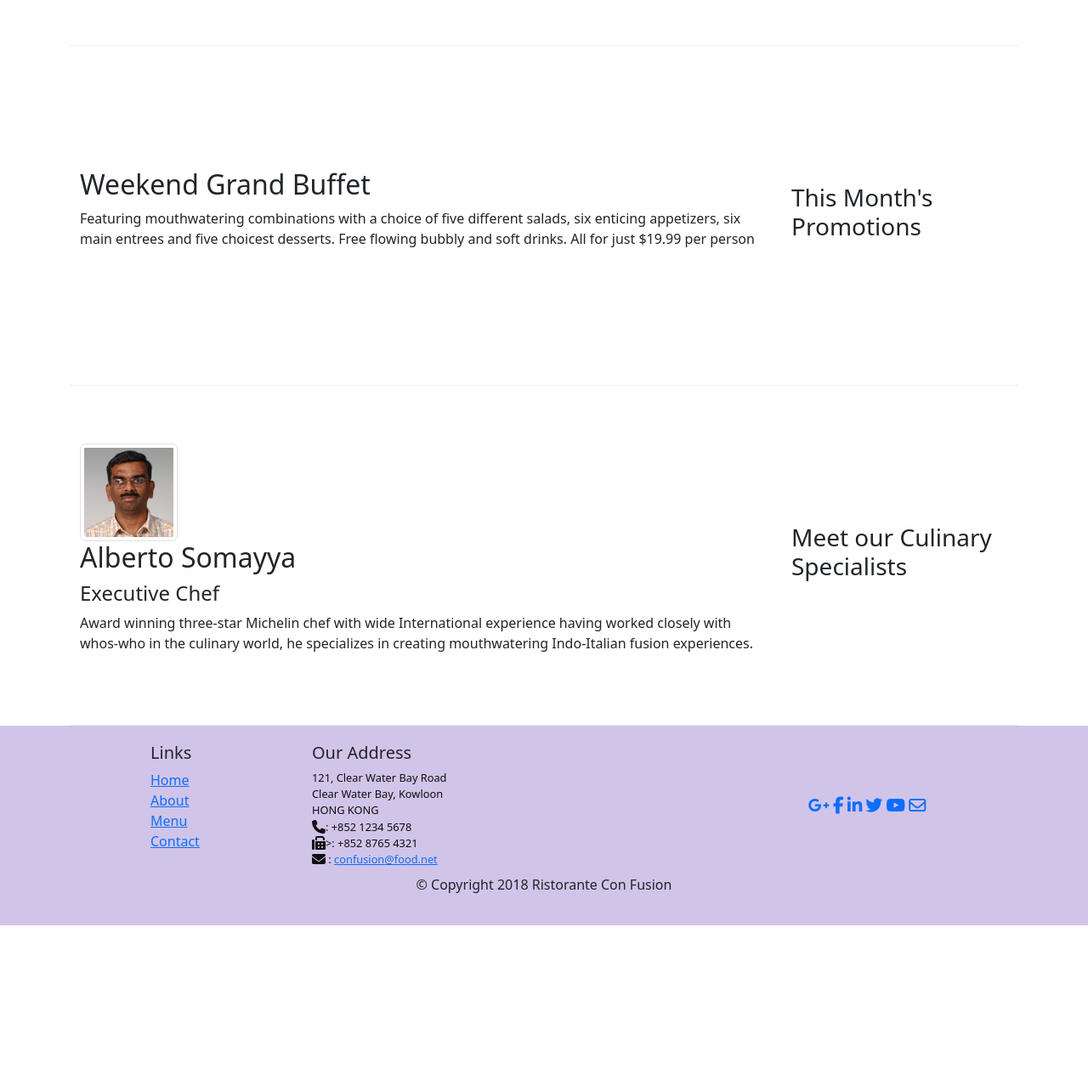
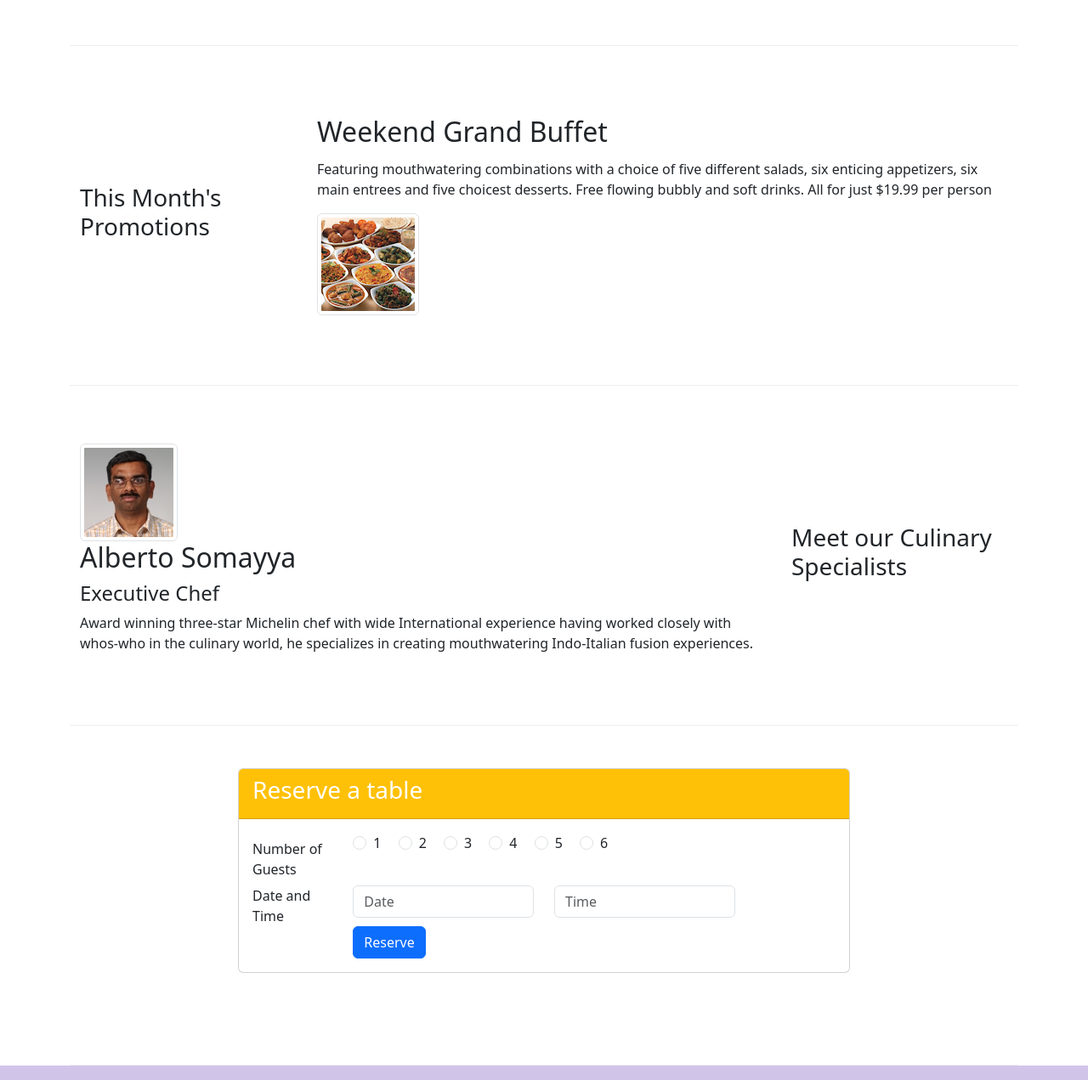
Before and after one commit to irtizahussain221/conFusion-Bootstrap-Coursera, a plain HTML site: page index.html in a window 1280 px wide. Shown: the part 680-1951 px from the top of the page at 85% size. Before the commit the page ends 1769 px from the top, so only its background shows below. Drawn offline with nearby package versions, Linux system fonts and the light colour scheme.

Commit message:
Assignment 2 added

```diff
--- a/index.html
+++ b/index.html
@@ -79,8 +79,17 @@
               your culinary senses!
             </p>
           </div>
-          <div class="col col-sm align-self-center">
+          <div class="col-12 col-sm align-self-center">
             <img src="./img/logo.png" class="img-fluid" />
+          </div>
+          <div class="col-12 col-sm align-self-center">
+            <a
+              role="button"
+              href="#reservation-form"
+              class="btn btn-sm btn-block btn-warning"
+            >
+              Reserve Table
+            </a>
           </div>
         </div>
       </div>
@@ -99,8 +108,8 @@
             />
             <div class="media-body">
               <h2 class="mt-0">
-                Uthappizza<span class="badge badge-danger">HOT</span
-                ><span class="badge badge-pill badge-secondary">$4.99</span>
+                Uthappizza <span class="badge badge-danger">HOT</span>
+                <span class="badge badge-pill badge-secondary">$4.99</span>
               </h2>
               <p class="d-none d-sm-block">
                 A unique combination of Indian Uthappam (pancake) and Italian
@@ -113,17 +122,29 @@
       </div>
 
       <div class="row row-content align-items-center">
-        <div class="col-12 col-sm-4 order-sm-last col-md-3">
+        <div class="col-12 col-sm-4 col-md-3">
           <h3>This Month's Promotions</h3>
         </div>
-        <div class="col col-sm order-sm-first col-md">
-          <h2>Weekend Grand Buffet</h2>
-          <p>
-            Featuring mouthwatering combinations with a choice of five different
-            salads, six enticing appetizers, six main entrees and five choicest
-            desserts. Free flowing bubbly and soft drinks. All for just $19.99
-            per person
-          </p>
+        <div class="col col-sm col-md">
+          <div class="media">
+            <div class="media-body">
+              <h2 class="mt-0">
+                Weekend Grand Buffet <span class="badge badge-danger">NEW</span>
+              </h2>
+              <p class="d-none d-sm-block">
+                Featuring mouthwatering combinations with a choice of five
+                different salads, six enticing appetizers, six main entrees and
+                five choicest desserts. Free flowing bubbly and soft drinks. All
+                for just $19.99 per person
+              </p>
+            </div>
+            <div>
+              <img
+                class="ml-3 d-flex img-thumbnail align-self-center"
+                src="./img/buffet.png"
+              />
+            </div>
+          </div>
         </div>
       </div>
 
@@ -146,6 +167,126 @@
                 world, he specializes in creating mouthwatering Indo-Italian
                 fusion experiences.
               </p>
+            </div>
+          </div>
+        </div>
+      </div>
+
+      <div class="row row-content" id="reservation-form">
+        <div class="col-sm-8 offset-sm-2 col-12">
+          <div class="card">
+            <div class="card-header bg-warning">
+              <h3 class="font-weight-bold text-white">Reserve a table</h3>
+            </div>
+            <div class="card-body">
+              <form>
+                <div class="form-group row">
+                  <label class="col-12 col-md-2 col-form-label"
+                    >Number of Guests</label
+                  >
+                  <div class="col-12 col-md-8">
+                    <div class="form-check form-check-inline">
+                      <input
+                        class="form-check-input"
+                        type="radio"
+                        name="inlineRadioOptions"
+                        id="inlineRadio1"
+                        value="option1"
+                      />
+                      <label class="form-check-label" for="inlineRadio1"
+                        >1</label
+                      >
+                    </div>
+                    <div class="form-check form-check-inline">
+                      <input
+                        class="form-check-input"
+                        type="radio"
+                        name="inlineRadioOptions"
+                        id="inlineRadio2"
+                        value="option2"
+                      />
+                      <label class="form-check-label" for="inlineRadio2"
+                        >2</label
+                      >
+                    </div>
+                    <div class="form-check form-check-inline">
+                      <input
+                        class="form-check-input"
+                        type="radio"
+                        name="inlineRadioOptions"
+                        id="inlineRadio3"
+                        value="option3"
+                      />
+                      <label class="form-check-label" for="inlineRadio3"
+                        >3</label
+                      >
+                    </div>
+                    <div class="form-check form-check-inline">
+                      <input
+                        class="form-check-input"
+                        type="radio"
+                        name="inlineRadioOptions"
+                        id="inlineRadio4"
+                        value="option4"
+                      />
+                      <label class="form-check-label" for="inlineRadio4"
+                        >4</label
+                      >
+                    </div>
+                    <div class="form-check form-check-inline">
+                      <input
+                        class="form-check-input"
+                        type="radio"
+                        name="inlineRadioOptions"
+                        id="inlineRadio5"
+                        value="option5"
+                      />
+                      <label class="form-check-label" for="inlineRadio5"
+                        >5</label
+                      >
+                    </div>
+                    <div class="form-check form-check-inline">
+                      <input
+                        class="form-check-input"
+                        type="radio"
+                        name="inlineRadioOptions"
+                        id="inlineRadio6"
+                        value="option6"
+                      />
+                      <label class="form-check-label" for="inlineRadio6"
+                        >6</label
+                      >
+                    </div>
+                  </div>
+                </div>
+                <div class="form-group row">
+                  <label class="col-12 col-md-2">Date and Time</label>
+                  <div class="col-12 col-md-4">
+                    <input
+                      type="input"
+                      placeholder="Date"
+                      class="form-control"
+                    />
+                  </div>
+                  <div class="col-12 col-md-4">
+                    <input
+                      type="input"
+                      placeholder="Time"
+                      class="form-control"
+                    />
+                  </div>
+                </div>
+                <div class="form-group row">
+                  <div class="offset-md-2 col-md-2">
+                    <button
+                      type="submit"
+                      class="btn btn-primary font-weight-bold"
+                    >
+                      Reserve
+                    </button>
+                  </div>
+                </div>
+              </form>
             </div>
           </div>
         </div>
```
